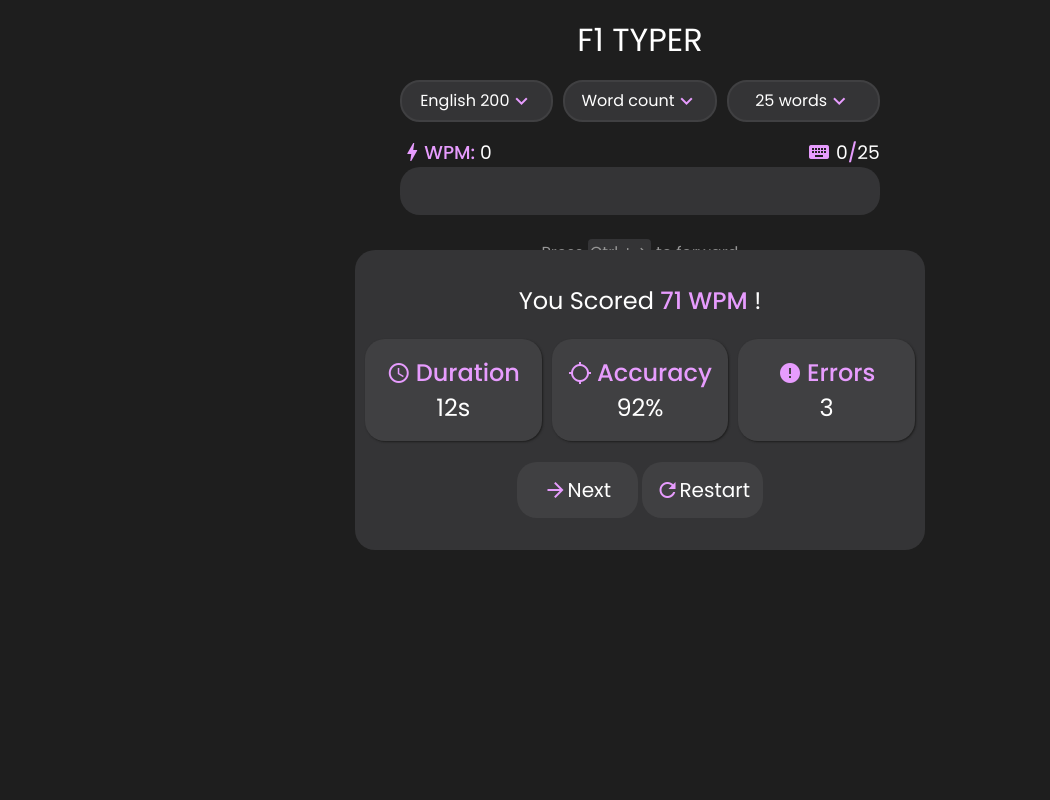
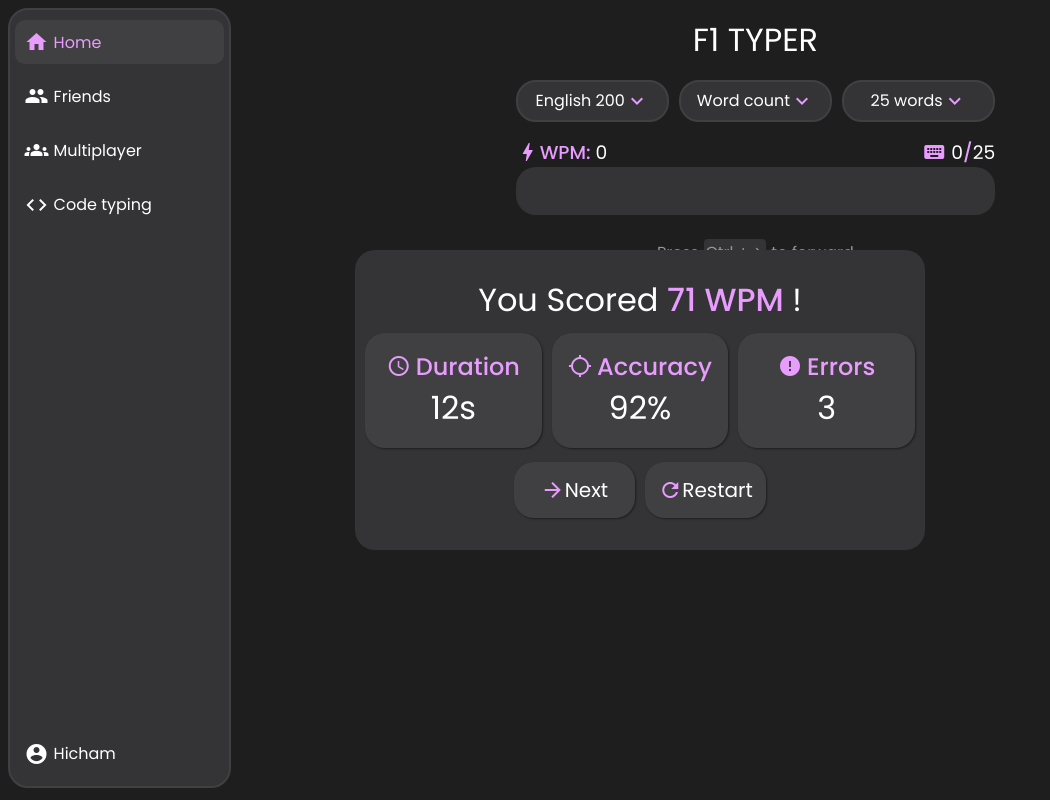
Before and after one commit to HichamLamine/F1-Typer, a plain HTML site: page index.html in a window 1280 px wide. Shown: the whole page, without its empty margins (0-1050 px from the left). Drawn offline with Linux system fonts and the light colour scheme; a script that the page names is missing.

Commit message:
implemented a simple sidebar

```diff
--- a/css/style.css
+++ b/css/style.css
@@ -4,6 +4,7 @@
     font-family: "Poppins", sans-serif;
     font-weight: 400;
 }
+
 
 :root {
     --primary-bg: #1e1e1e;
@@ -22,9 +23,74 @@
 body {
     background-color: var(--primary-bg);
     color: var(--primary-fg);
+    display: grid;
+    grid-template-columns: auto 1fr;
+    /* column-gap: 1vw; */
+    justify-content: center;
+}
+
+
+.sidebar {
+    display: flex;
+    flex-direction: column;
+    justify-content: space-between;
+    grid-column: 1/2;
+    min-height: 97vh;
+    border: var(--overlay-bg) 2px solid;
+    border-radius: 20px;
+    margin: 8px;
+    margin-right: 0;
+    background: var(--secondary-bg);
+    overflow: hidden;
+    text-wrap: nowrap;
+    /* transition: 1s transform; */
+    /* transition: 1s ease-in-out; */
+}
+
+.sidebar.collapsed {
+    width: 40px;
+}
+
+.sidebar-list {
+    list-style: none;
+}
+
+.sidebar-item {
+    margin: 10px 5px;
+    user-select: none;
+    cursor: pointer;
+    display: flex;
+    gap: 5px;
+    align-items: center;
+    padding: 0.6em;
+    padding-right: 4.5em;
+    border-radius: 10px;
+}
+
+.sidebar-item.active {
+    background-color: var(--overlay-bg);
+    color: var(--primary-color);
+}
+
+.sidebar-item:hover {
+    color: var(--primary-color);
+}
+
+.bottom-sidebar {}
+
+.profile-sidebar {
+    display: flex;
+    gap: 5px;
+    align-items: center;
+    padding: 0.6em;
+    margin: 10px 5px;
+}
+
+.main-content {
     display: flex;
     flex-direction: column;
     align-items: center;
+    margin: 0 3vw;
 }
 
 .main-header {
@@ -32,12 +98,18 @@ body {
 }
 
 .typing-field {
+    position: relative;
     background-color: var(--secondary-bg);
-    max-width: min(70vw, 800px);
+    max-width: 800px;
     margin-bottom: 1em;
     padding: 1em;
     font-size: 1.5rem;
     border-radius: 20px;
+}
+
+.typing-indicator {
+    position: absolute;
+    top: 0;
 }
 
 /* Debug elements */
@@ -50,7 +122,6 @@ body {
 /* Character styling based on state */
 .char {
     color: var(--secondary-fg);
-    transition: 1s text-decoration;
 }
 
 .char.highlighted {
@@ -142,6 +213,8 @@ body {
 
 .overlay-actions-container {
     grid-column: span 3;
+    display: flex;
+    gap: 10px;
     align-self: center;
     justify-self: center;
     align-items: center;
@@ -157,6 +230,7 @@ body {
     align-items: center;
     padding: 1em;
     background-color: var(--overlay-bg);
+    box-shadow: 1px 1px 2px var(--primary-bg);
     border-radius: 20px;
     border-width: 0;
     color: var(--primary-fg);
@@ -218,7 +292,7 @@ body {
 
 .current-wpm-text,
 .words-typed-text,
-.timer-text{
+.timer-text {
     color: var(--primary-fg);
 }
 
@@ -336,3 +410,18 @@ body {
 .shortcut-help .key .material-icons {
     font-size: 1rem;
 }
+
+@media(max-width:800px) {
+    body {
+        grid-template-columns: 1fr;
+    }
+
+    .main-content {
+        grid-column: 1/2;
+    }
+
+    .sidebar {
+        display: none;
+        transform: translate(-200px, 0);
+    }
+}
--- a/index.html
+++ b/index.html
@@ -15,48 +15,41 @@
 </head>
 
 <body>
+    <div class="sidebar ">
+        <ul class="sidebar-list">
+            <li class="sidebar-item active">
+                <span class="material-icons">home</span>
+                <span>Home</span>
+            </li>
+            <li class="sidebar-item">
+                <span class="material-icons">group</span>
+                <span>Friends</span>
+            </li>
+            <li class="sidebar-item">
+                <span class="material-icons">groups</span>
+                <span>Multiplayer</span>
+            </li>
+            <li class="sidebar-item">
+                <span class="material-icons">code</span>
+                <span>Code typing</span>
+            </li>
+        </ul>
+
+        <div class="bottom-sidebar">
+            <div class="profile-sidebar">
+                <span class="material-icons">account_circle</span>
+                <span>Hicham</span>
+            </div>
+        </div>
+    </div>
+
+    <div class="main-content">
+
         <header class="main-header">
             <h1 class="header-text">F1 TYPER</h1>
         </header>
 
         <section>
-        <div class="overlay"></div>
-        <div class="result-overlay">
-            <h1 class="wpm-score-overlay">You Scored <span class="wpm-overlay-value">71 WPM</span> !</h1>
-            <div class="duration-overlay">
-                <div class="duration-overlay-header">
-                    <span class="material-icons">schedule</span>
-                    <h2>Duration</h2>
-                </div>
-                <h1 class="duration-overlay-value">12s</h1>
-            </div>
-            <div class="accuracy-overlay">
-                <div class="accuracy-overlay-header">
-                    <span class="material-icons">location_searching</span>
-                    <h2>Accuracy</h2>
-                </div>
-                <h1 class="accuracy-overlay-value">92%</h1>
-            </div>
-            <div class="errors-overlay">
-                <div class="errors-overlay-header">
-                    <span class="material-icons">error</span>
-                    <h2>Errors</h2>
-                </div>
-                <h1 class="errors-overlay-value">3</h1>
-            </div>
-
-            <div class="overlay-actions-container">
-                <button class="next-btn">
-                    <span class="material-icons">arrow_forward</span>
-                    <h2 style="display: inline;">Next</h2>
-                </button>
-                <button class="restart-btn">
-                    <span class="material-icons">refresh</span>
-                    <h2 style="display: inline;">Restart</h2>
-                </button>
-            </div>
-        </div>
-
             <div class="options-container">
                 <div class="select-menu frequency-select">
                     <div class="select-value">
@@ -143,12 +136,17 @@
                     <h3 class="timer-text">15<span>s</span></h3>
                 </div>
             </div>
-        <div class="typing-field"></div>
+            <div class="typing-field">
+                <div class="typing-indicator">
+                </div>
+            </div>
 
             <div class="shortcut-help-container">
-            <span class="shortcut-help">Press <span class="key">Ctrl + <span class="material-icons">arrow_forward</span>
+                <span class="shortcut-help">Press <span class="key">Ctrl + <span
+                            class="material-icons">arrow_forward</span>
                     </span> to forward</span>
-            <span class="shortcut-help">Press <span class="key">Ctrl + <span class="material-icons">arrow_back</span>
+                <span class="shortcut-help">Press <span class="key">Ctrl + <span
+                            class="material-icons">arrow_back</span>
                     </span> to repeat</span>
             </div>
 
@@ -158,6 +156,45 @@
             <!-- <h1 class="current-classes"></h1> -->
 
         </section>
+    </div>
+
+    <div class="overlay"></div>
+    <div class="result-overlay">
+        <h1 class="wpm-score-overlay">You Scored <span class="wpm-overlay-value">71 WPM</span> !</h1>
+        <div class="duration-overlay">
+            <div class="duration-overlay-header">
+                <span class="material-icons">schedule</span>
+                <h2>Duration</h2>
+            </div>
+            <h1 class="duration-overlay-value">12s</h1>
+        </div>
+        <div class="accuracy-overlay">
+            <div class="accuracy-overlay-header">
+                <span class="material-icons">location_searching</span>
+                <h2>Accuracy</h2>
+            </div>
+            <h1 class="accuracy-overlay-value">92%</h1>
+        </div>
+        <div class="errors-overlay">
+            <div class="errors-overlay-header">
+                <span class="material-icons">error</span>
+                <h2>Errors</h2>
+            </div>
+            <h1 class="errors-overlay-value">3</h1>
+        </div>
+
+        <div class="overlay-actions-container">
+            <button class="next-btn">
+                <span class="material-icons">arrow_forward</span>
+                <h2 style="display: inline;">Next</h2>
+            </button>
+            <button class="restart-btn">
+                <span class="material-icons">refresh</span>
+                <h2 style="display: inline;">Restart</h2>
+            </button>
+        </div>
+    </div>
+
 
     <script type="module" src="js/main.js"></script>
 </body>
--- a/js/event-handler.js
+++ b/js/event-handler.js
@@ -28,6 +28,7 @@ export class EventHandler {
                         case 1:
                             this.options.setTestType(item.textContent.trim());
                             this.renderer.toggleSelectMenus();
+                            this.paragraph.timer.stopCountdown();
                             break
                         case 2:
                             this.options.setWordCount(item.value);
@@ -55,14 +56,16 @@ export class EventHandler {
 
         document.body.addEventListener('keydown', event => {
             if (event.ctrlKey && event.code === 'ArrowRight') {
-                this.resetTest({repeat: false});
+                this.resetTest({ repeat: false });
+                this.paragraph.timer.stopCountdown();
             } else if (event.ctrlKey && event.code === 'ArrowLeft') {
-                this.resetTest({repeat: true});
+                this.resetTest({ repeat: true });
+                this.paragraph.timer.stopCountdown();
             }
 
-                if (this.options.testCompleted || event.code == 'ControlLeft' || event.code === 'ArrowRight' || event.code === 'ArrowLeft') {
-                    return;
-                }
+            if (this.options.testCompleted || event.code == 'ControlLeft' || event.code === 'ArrowRight' || event.code === 'ArrowLeft') {
+                return;
+            }
 
             // make it so space changes wpm when actual pointer is in space not arbitrarily
 
```
Lines whose indentation alone changed are shown as unchanged.
